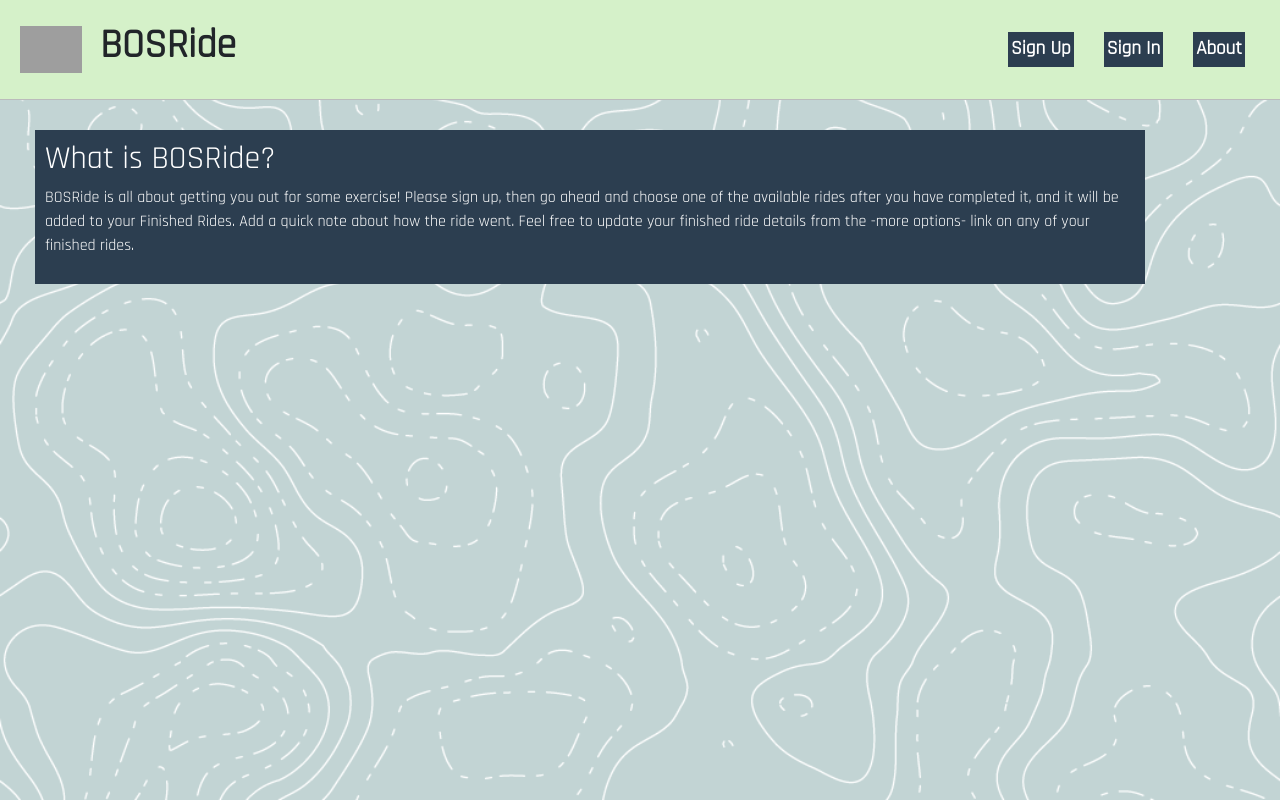
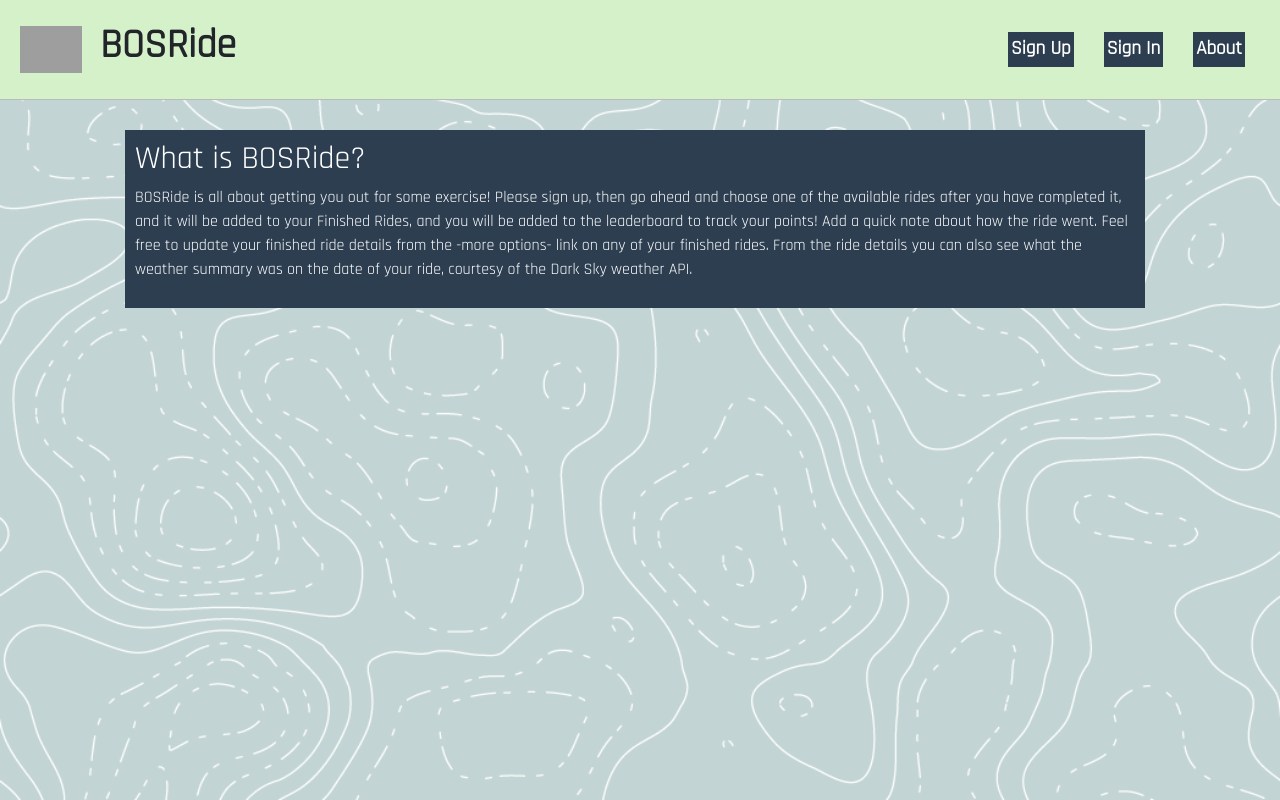
Before and after one commit to DWBergstrom/ridegame-client, a React app: page /#/about in a window 1280 px wide. Built offline with nearby package versions, Linux system fonts and the light colour scheme; grey boxes are pictures that could not be loaded.

Commit message:
Reenable Leaderboard components

```diff
--- a/src/finishes/components/FinishUpdate.js
+++ b/src/finishes/components/FinishUpdate.js
@@ -56,6 +56,7 @@ class FinishUpdate extends React.Component {
       .then(() => {
         this.setState({ dateClicked: false })
         if (this.props.detail === true) {
+          console.log('this.props in FinishUpdate is ', this.props)
           this.props.history.push('/finishes')
         } else {
           this.props.changeHandler()
--- a/src/finishes/components/Finishes.js
+++ b/src/finishes/components/Finishes.js
@@ -48,6 +48,7 @@ class Finishes extends React.Component {
   // changeHandler is passes as prop to help rerender this component when returning
   // after adding a finish
   changeHandler() {
+    console.log('changeHandler run')
     this.componentDidMount()
   }
 
--- a/src/rides/components/About.js
+++ b/src/rides/components/About.js
@@ -10,9 +10,10 @@ class About extends React.Component {
       <div className="about">
         <h2>What is BOSRide?</h2>
         <p>BOSRide is all about getting you out for some exercise!  Please sign up, then go ahead and choose one of the available rides after you have
-        completed it, and it will be added to your Finished Rides.  Add a quick note about how the ride went.
+        completed it, and it will be added to your Finished Rides, and you will be added to the leaderboard to track your points!  Add a quick note about how the ride went.
         Feel free to update your finished ride details
-        from the -more options- link on any of your finished rides.</p>
+        from the -more options- link on any of your finished rides.  From the ride details you can also see what the weather summary was on the date of your ride,
+      courtesy of the Dark Sky weather API.</p>
       </div>
 
     )
--- a/src/rides/components/Rides.js
+++ b/src/rides/components/Rides.js
@@ -85,7 +85,7 @@ class Rides extends React.Component {
     // leaderboard is disabled for now while re-thinking how to safely get user data from API
     return (
       <React.Fragment>
-        {/*<Leaderboard user={user} component={Leaderboard} />*/}
+        <Leaderboard user={user} component={Leaderboard} />
 
         <div className="">
           <h1>Available Rides <img src="https://image.flaticon.com/icons/svg/130/130066.svg" height="50px"/></h1>
--- a/src/rides/components/Rides.scss
+++ b/src/rides/components/Rides.scss
@@ -11,6 +11,7 @@ a {
 
 .about {
   margin-top: 30px;
+  margin-left: 90px;
   color: white;
   background-color: #2c3e50;
   padding: 10px;
@@ -36,7 +37,7 @@ a:focus {
   border: 1px solid black;
   padding: 10px;
   margin: 10px;
-  margin-left: 50px;
+  margin-left: 260px;
   background: #2c3e50;
   color: white;
 }
```
